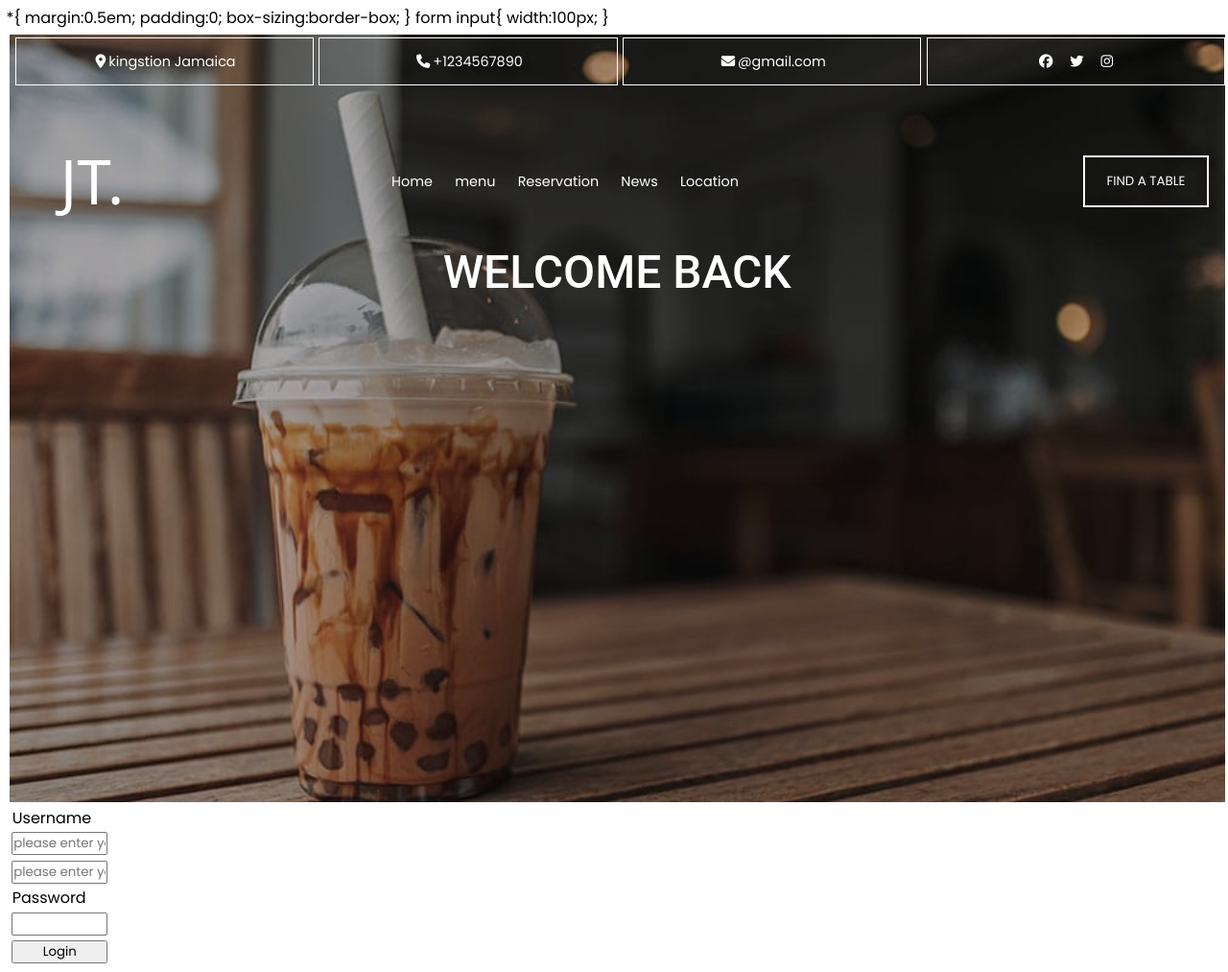
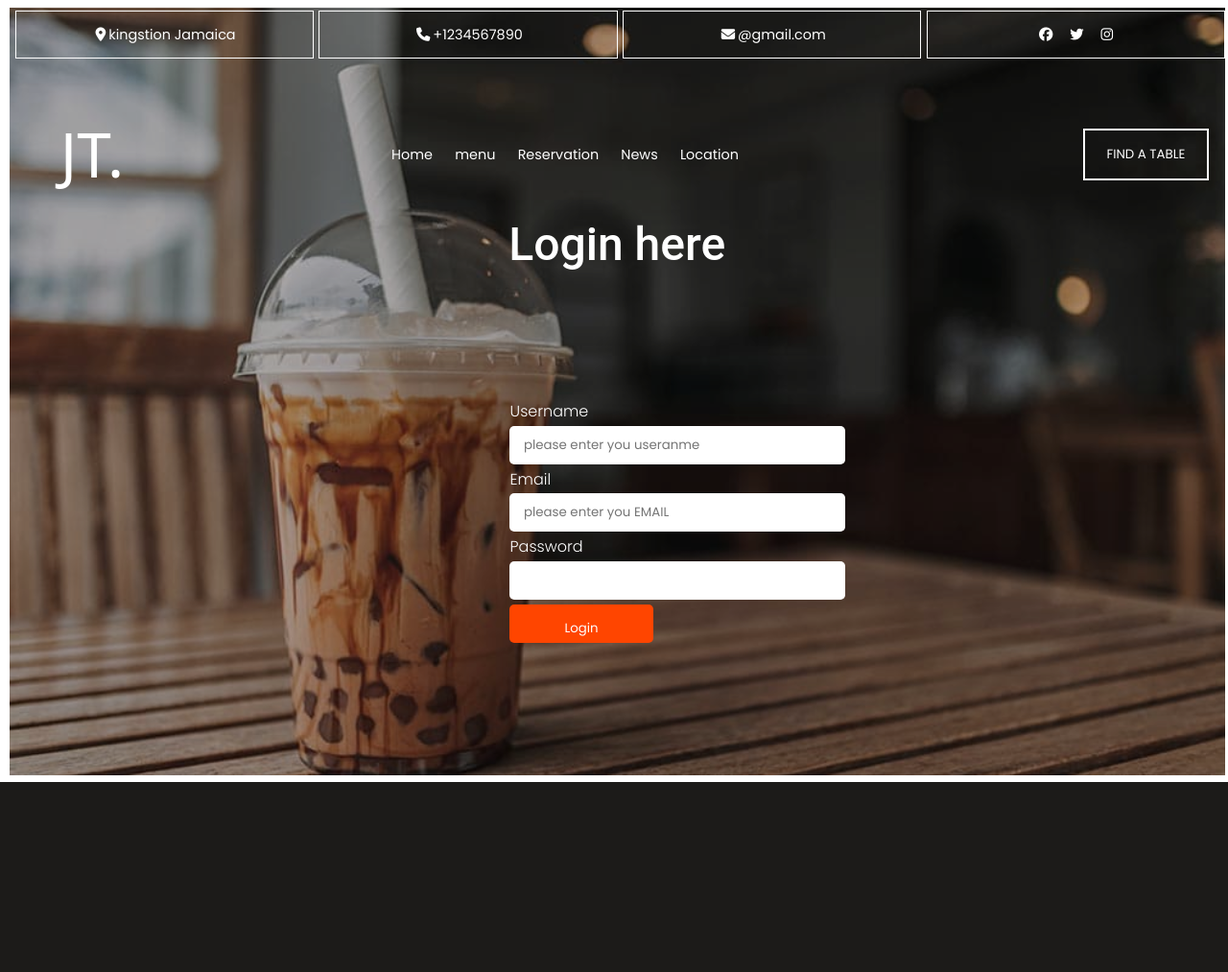
Before and after one commit to keneil2/BYTE, a PHP site: page /app/views/login.php in a window 1280 px wide. Shown: the whole page at 96% size. After the commit the page ends 815 px from the top, so only its background shows below. Run offline with PHP 8.4, Linux system fonts and the light colour scheme; some libraries are stand-ins or nearby versions; some web fonts are replaced.

Commit message:
added some comments and fix login view

```diff
--- a/app/views/auth/varification.view.php
+++ b/app/views/auth/varification.view.php
@@ -12,7 +12,9 @@
    <input type="submit" value="Varify My Email">
    <br>
    <?php
-  echo $_COOKIE["Var_code"];
+  if  (isset($_COOKIE["Var_code"])){
+    echo "Email sent";
+  }
 
   if(isset($_SESSION["E"])){
     echo "no html if nothing";
--- a/app/views/login.error.view.php
+++ b/app/views/login.error.view.php
@@ -1,11 +1,16 @@
 <?php
 
-
+// this page displayes the login the errrors to the login page
 if(isset($_SESSION["login_errors"])){
+// displayed each error
 foreach ($_SESSION["login_errors"] as $key) {
     echo "<p class='connection_error' >".$key."</p>";
-}}elseif(isset($_SESSION["conncetion_error"])){
-    // header("Location:/login");
+// destroying the sesession once we are done with it
+    unset($_SESSION["login_errors"]);
+
+}}else if(isset($_SESSION["conncetion_error"])){
+   // this display errors if we cant conncet to the data base
     echo "<p class='connection_error' >".$_SESSION["conncetion_error"]."</p>";
+    unset($_SESSION["conncetion_error"]);
     exit();
 }
--- a/app/views/login.php
+++ b/app/views/login.php
@@ -2,30 +2,30 @@
 <html lang="en">
 <head>
     <?php
-    require "../../public/css/login.css";
+    // require "public/css/login.css";
     ?>
     <meta charset="UTF-8">
     <meta name="viewport" content="width=device-width, initial-scale=1.0">
-    <link rel="stylesheet" href="../../public/css/login.css">
+    <link rel="stylesheet" href="public/css/login.css">
     <title>Document</title>
 </head>
 <body>
     <?php
-    $display="WELCOME BACK";
+    $display="Login here";
     require "layout/navbar.view.php";
     ?>
 
 
-
-
+<div class="container">
+    <?php require "login.error.view.php"?>
     <form action="../app/controllers\login.controller.php" method="POST">
    <label for="username">Username</label><br>
    <input type="text" placeholder="please enter you useranme" name="username"><br>
+   <label for="username">Email</label><br>
    <input type="text" placeholder="please enter you EMAIL" name="email"><br>
    <label for="pwd">Password</label><br>
    <input type="password" name="pwd"><br>
    <input type="submit" value="Login">
-   <?php require "login.error.view.php"?>
-    </form>
+    </form></div>
 </body>
 </html>
--- a/public/css/login.css
+++ b/public/css/login.css
@@ -3,7 +3,33 @@ margin:0.5em;
 padding:0;
 box-sizing:border-box;
 }
-form input{
-    width:100px;
+form{
+    /* background-color: white; */
+    padding:50px 10px;
+    color:white;
+    font-weight: 300;
 
 }
+.container{
+    position:absolute;
+    top:45%;
+    left:40%;
+}
+form input{
+    width:350px;
+    height:40px;
+    padding:15px;
+    border:none;
+    border-radius:5px;
+}
+form input[type='submit']{
+    background-color: orangered;
+    color:white;
+    width:150px;
+}
+.connection_error{
+ color:red;
+ font-size:1.2rem;
+ background-color: white;
+ padding:10px 20px;
+}
```
Also changed, not shown: app/controllers/login.controller.php (+12 -7 lines), app/controllers/signup.controller.php (+40 -25 lines), app/models/login.model.php (+4 -4 lines), app/views/layout/error.view.php (+1 -7 lines).
